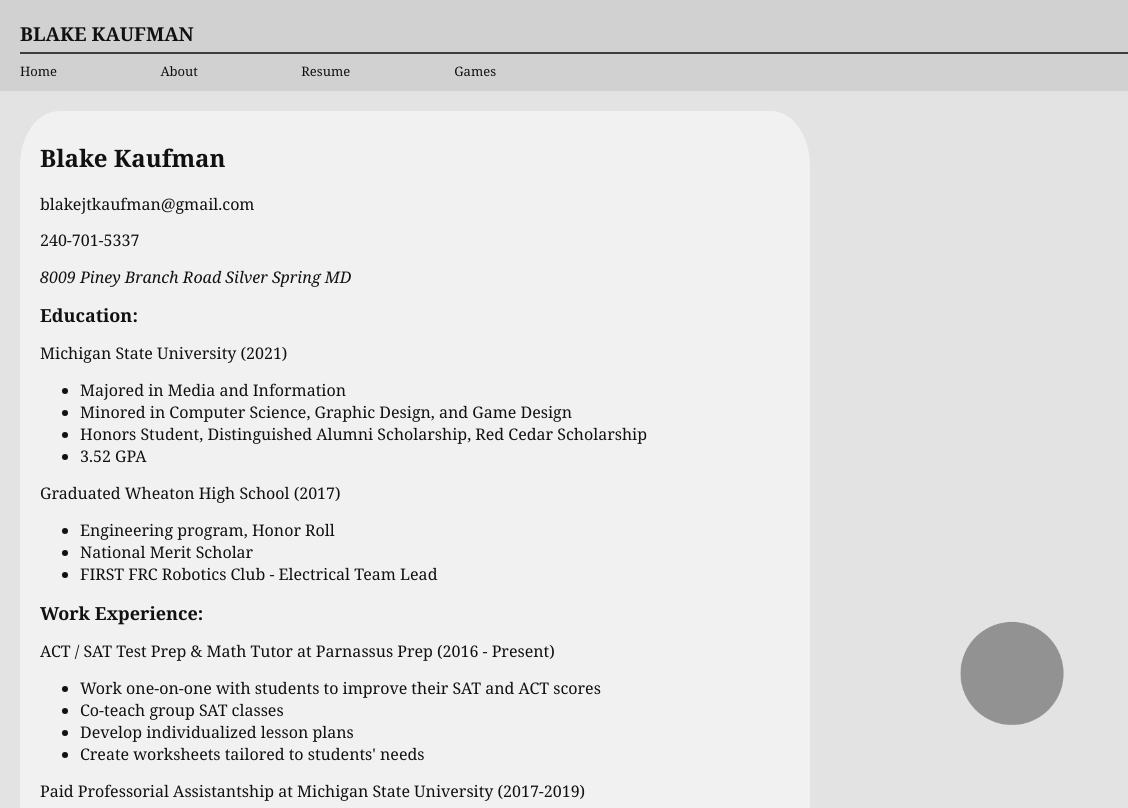
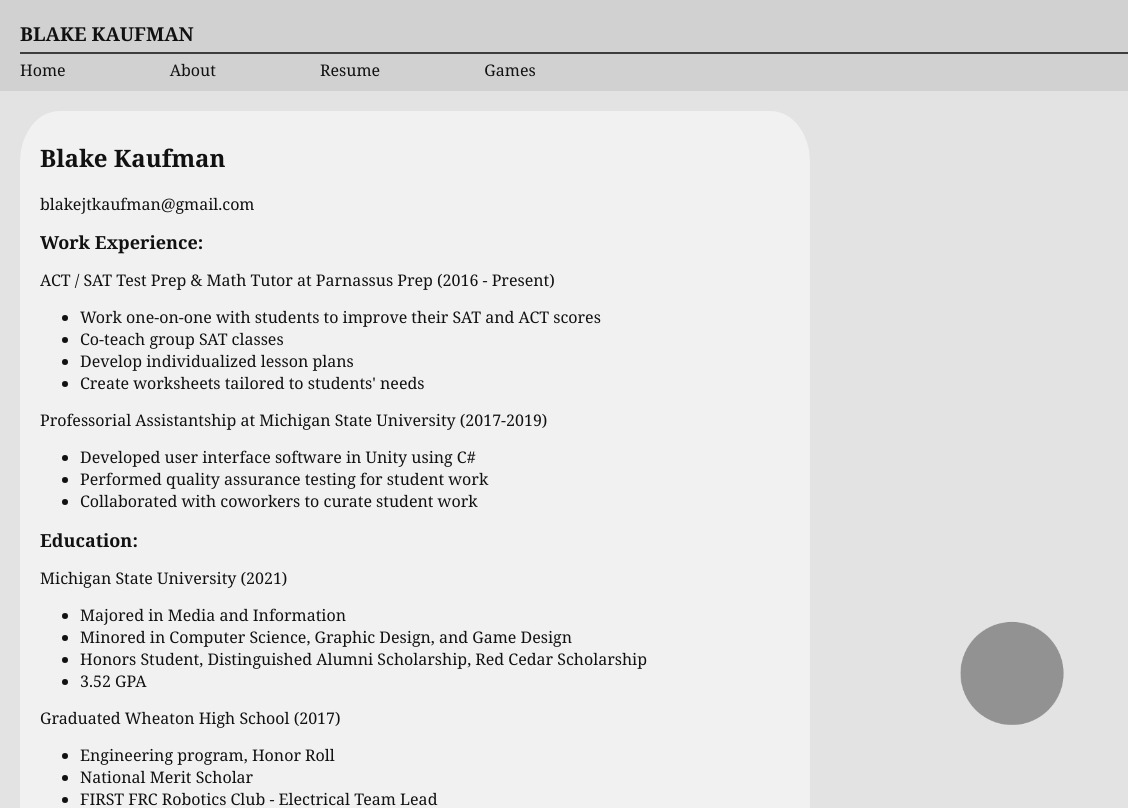
Before and after one commit to 17454538/mi349_final, a plain HTML site: page resume.html in a window 1280 px wide. Shown: the top 808 px of the page, 0-1128 px from the left. Drawn offline with Linux system fonts and the light colour scheme.

Commit message:
Updated resume and photo

```diff
--- a/resume.html
+++ b/resume.html
@@ -38,8 +38,26 @@
         <h1>Blake Kaufman</h1>
 
         <p>blakejtkaufman@gmail.com</p>
+        <!--
         <p>240-701-5337</p>
         <address>8009 Piney Branch Road Silver Spring MD</address>
+        !-->
+
+        <h2>Work Experience:</h2>
+        <p>ACT / SAT Test Prep & Math Tutor at Parnassus Prep (2016 - Present)</p>
+        <ul>
+            <li>Work one-on-one with students to improve their SAT and ACT scores</li>
+            <li>Co-teach group SAT classes</li>
+            <li>Develop individualized lesson plans</li>
+            <li>Create worksheets tailored to students' needs</li>
+        </ul>
+
+        <p>Professorial Assistantship at Michigan State University (2017-2019)</p>
+        <ul>
+            <li>Developed user interface software in Unity using C#</li>
+            <li>Performed quality assurance testing for student work</li>
+            <li>Collaborated with coworkers to curate student work</li>
+        </ul>
 
         <h2>Education:</h2>
 
@@ -56,22 +74,6 @@
             <li>Engineering program, Honor Roll</li>
             <li>National Merit Scholar</li>
             <li>FIRST FRC Robotics Club - Electrical Team Lead</li>
-        </ul>
-
-        <h2>Work Experience:</h2>
-        <p>ACT / SAT Test Prep & Math Tutor at Parnassus Prep (2016 - Present)</p>
-        <ul>
-            <li>Work one-on-one with students to improve their SAT and ACT scores</li>
-            <li>Co-teach group SAT classes</li>
-            <li>Develop individualized lesson plans</li>
-            <li>Create worksheets tailored to students' needs</li>
-        </ul>
-
-        <p>Paid Professorial Assistantship at Michigan State University (2017-2019)</p>
-        <ul>
-            <li>Developed user interface software in Unity using C#</li>
-            <li>Performed quality assurance testing for student work</li>
-            <li>Collaborated with coworkers to curate student work</li>
         </ul>
 
         <h2>References:</h2>
--- a/style.css
+++ b/style.css
@@ -25,7 +25,7 @@ h2 {
 
 .header-link {
     margin-right: 100px;
-    font-size: small;
+    font-size: medium;
 }
 
 .header-link a {
```
Also changed, not shown: about.html (+1 -1 lines), index.html (+1 -1 lines), 1 other file.
